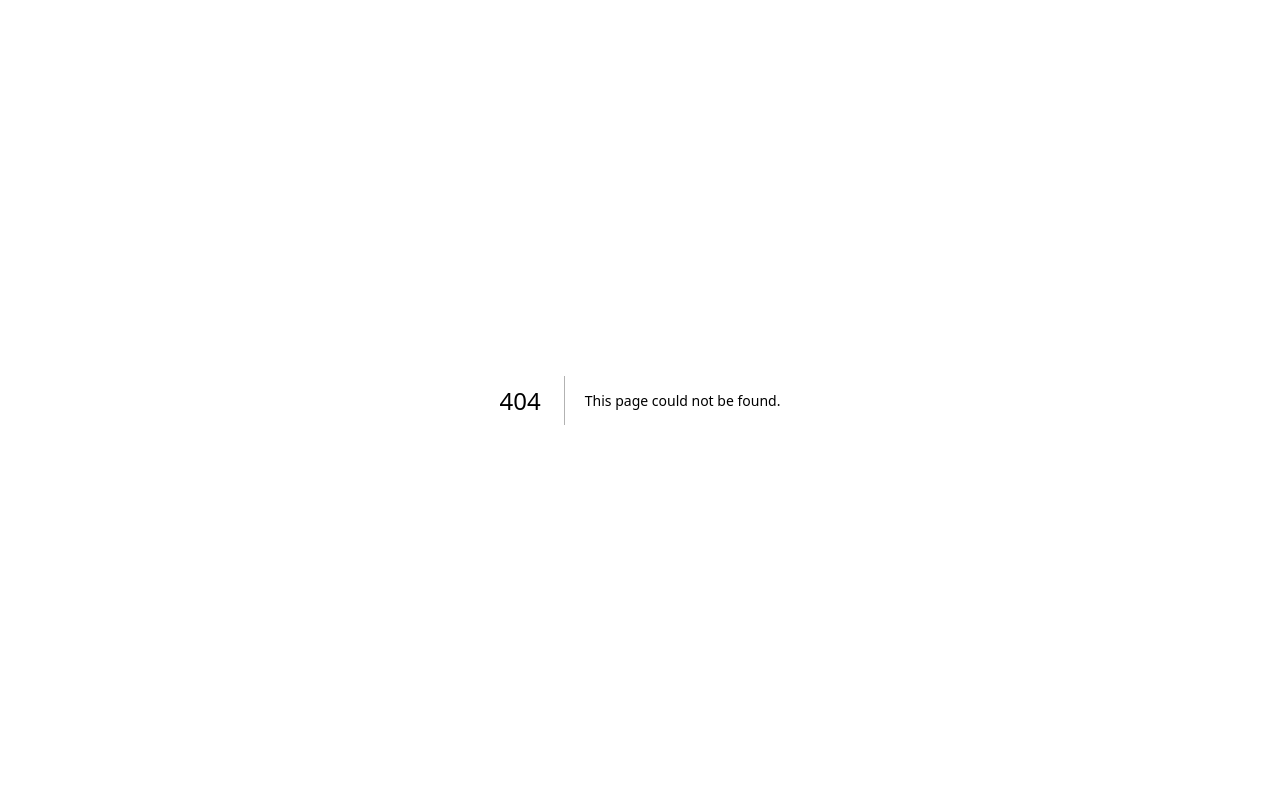
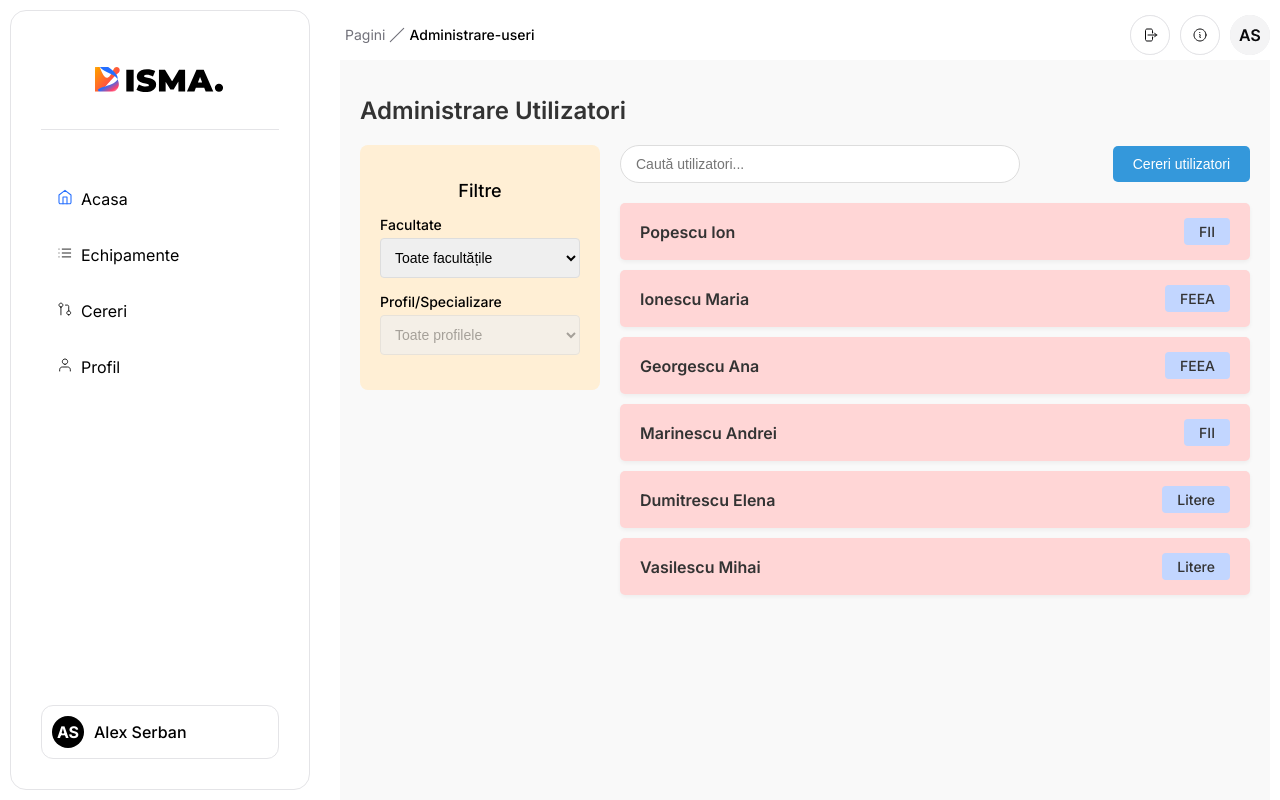
Before and after one commit to IP2B2/Front-End, a Next.js app: page /home/administrare-useri in a window 1280 px wide. Before the commit this address had no page. Built offline with nearby package versions, Linux system fonts and the light colour scheme.

Commit message:
#084-implementare-defectuoasa

```diff
--- /dev/null
+++ b/src/app/home/administrare-useri/administrareUseri.module.css
@@ -0,0 +1,168 @@
+.pageContainer {
+  width: 100%;
+  padding: 20px;
+  background-color: #f9f9f9;
+  min-height: 100vh;
+}
+
+.pageHeader {
+  margin-bottom: 20px;
+}
+
+.pageTitle {
+  font-size: 24px;
+  font-weight: 600;
+  color: #333;
+}
+
+.pageContent {
+  display: flex;
+  gap: 20px;
+}
+
+.sidebar {
+  width: 240px;
+  flex-shrink: 0;
+}
+
+.filterSection {
+  background-color: #ffefd5;
+  border-radius: 8px;
+  padding: 20px;
+}
+
+.filterTitle {
+  font-size: 18px;
+  margin-bottom: 15px;
+  font-weight: 500;
+  text-align: center;
+}
+
+.filterGroup {
+  margin-bottom: 15px;
+}
+
+.filterLabel {
+  display: block;
+  margin-bottom: 5px;
+  font-weight: 500;
+  font-size: 14px;
+}
+
+.filterSelect {
+  width: 100%;
+  padding: 10px;
+  border: 1px solid #ddd;
+  border-radius: 4px;
+  font-size: 14px;
+}
+
+.filterSelect:disabled {
+  background-color: #f0f0f0;
+  cursor: not-allowed;
+}
+
+.mainContent {
+  flex: 1;
+}
+
+.searchContainer {
+  display: flex;
+  justify-content: space-between;
+  align-items: center;
+  margin-bottom: 20px;
+}
+
+.searchInput {
+  flex: 1;
+  max-width: 400px;
+  padding: 10px 15px;
+  border: 1px solid #ddd;
+  border-radius: 20px;
+  font-size: 14px;
+}
+
+.cereriButton {
+  padding: 10px 20px;
+  background-color: #3498db;
+  color: white;
+  border: none;
+  border-radius: 5px;
+  font-size: 14px;
+  font-weight: 500;
+  cursor: pointer;
+  transition: background-color 0.2s;
+}
+
+.cereriButton:hover {
+  background-color: #2980b9;
+}
+
+.usersListContainer {
+  display: flex;
+  flex-direction: column;
+  gap: 10px;
+}
+
+.userListingContainer {
+  display: flex;
+  justify-content: space-between;
+  align-items: center;
+  padding: 15px 20px;
+  background-color: #ffd6d6;
+  border-radius: 5px;
+  box-shadow: 0 2px 4px rgba(0,0,0,0.05);
+}
+
+.userName {
+  font-size: 16px;
+  font-weight: 600;
+  color: #333;
+}
+
+.userLabel {
+  padding: 5px 15px;
+  background-color: #c2d6ff;
+  border-radius: 4px;
+  font-size: 14px;
+  font-weight: 500;
+  color: #333;
+}
+
+.noResults {
+  padding: 20px;
+  text-align: center;
+  color: #666;
+  background-color: #f0f0f0;
+  border-radius: 5px;
+}
+
+.loading {
+  width: 100%;
+  height: 100vh;
+  display: flex;
+  justify-content: center;
+  align-items: center;
+  font-size: 18px;
+  color: #555;
+}
+
+@media (max-width: 768px) {
+  .pageContent {
+    flex-direction: column;
+  }
+
+  .sidebar {
+    width: 100%;
+  }
+
+  .searchContainer {
+    flex-direction: column;
+    align-items: stretch;
+    gap: 10px;
+  }
+
+  .searchInput {
+    max-width: none;
+  }
+}
--- /dev/null
+++ b/src/app/home/administrare-useri/page.js
@@ -0,0 +1,149 @@
+'use client'
+
+import { useState, useEffect } from 'react';
+import styles from './administrareUseri.module.css';
+import { useRouter } from 'next/navigation';
+import SearchAndFilter from '@/lib/components/home/echipamente/SearchAndFilter';
+
+// Mock data pentru demonstrație
+const usersData = [
+  { id: 1, nume: 'Popescu', prenume: 'Ion', facultate: 'FII', subfacultate: 'Informatica', nume_complet: 'Popescu Ion' },
+  { id: 2, nume: 'Ionescu', prenume: 'Maria', facultate: 'FEEA', subfacultate: 'Management', nume_complet: 'Ionescu Maria' },
+  { id: 3, nume: 'Georgescu', prenume: 'Ana', facultate: 'FEEA', subfacultate: 'Economie', nume_complet: 'Georgescu Ana' },
+  { id: 4, nume: 'Marinescu', prenume: 'Andrei', facultate: 'FII', subfacultate: 'Calculatoare', nume_complet: 'Marinescu Andrei' },
+  { id: 5, nume: 'Dumitrescu', prenume: 'Elena', facultate: 'Litere', subfacultate: 'Romana', nume_complet: 'Dumitrescu Elena' },
+  { id: 6, nume: 'Vasilescu', prenume: 'Mihai', facultate: 'Litere', subfacultate: 'Engleza', nume_complet: 'Vasilescu Mihai' },
+];
+
+export default function AdministrareUseriPage() {
+  const router = useRouter();
+  const [isClient, setIsClient] = useState(false);
+  const [searchQuery, setSearchQuery] = useState('');
+  const [selectedFilters, setSelectedFilters] = useState({
+    facultate: '',
+    subfacultate: ''
+  });
+
+  useEffect(() => {
+    setIsClient(true);
+  }, []);
+
+  const handleCereriClick = () => {
+    router.push('/home/cereri-utilizatori');
+  };
+
+  // Filtrează utilizatorii în funcție de căutare și filtre
+  const filteredUsers = usersData.filter(user => {
+    const matchesSearch = !searchQuery ||
+      user.nume_complet.toLowerCase().includes(searchQuery.toLowerCase());
+
+    const matchesFacultate = !selectedFilters.facultate ||
+      user.facultate === selectedFilters.facultate;
+
+    const matchesSubfacultate = !selectedFilters.subfacultate ||
+      user.subfacultate === selectedFilters.subfacultate;
+
+    return matchesSearch && matchesFacultate && matchesSubfacultate;
+  });
+
+  // Extrage opțiunile disponibile pentru filtre
+  const facultatiOptions = [...new Set(usersData.map(user => user.facultate))];
+  const subfacultatiOptions = selectedFilters.facultate ?
+    [...new Set(usersData
+      .filter(user => user.facultate === selectedFilters.facultate)
+      .map(user => user.subfacultate))] : [];
+
+  if (!isClient) {
+    return <div className={styles.loading}>Se încarcă...</div>;
+  }
+
+  return (
+    <div className={styles.pageContainer}>
+      <div className={styles.pageHeader}>
+        <h1 className={styles.pageTitle}>Administrare Utilizatori</h1>
+      </div>
+
+      <div className={styles.pageContent}>
+        <div className={styles.sidebar}>
+          <div className={styles.filterSection}>
+            <h2 className={styles.filterTitle}>Filtre</h2>
+
+            <div className={styles.filterGroup}>
+              <label className={styles.filterLabel}>Facultate</label>
+              <select
+                className={styles.filterSelect}
+                value={selectedFilters.facultate}
+                onChange={(e) => setSelectedFilters({
+                  ...selectedFilters,
+                  facultate: e.target.value,
+                  subfacultate: '' // Resetăm subfacultatea când se schimbă facultatea
+                })}
+              >
+                <option value="">Toate facultățile</option>
+                {facultatiOptions.map(fac => (
+                  <option key={fac} value={fac}>{fac}</option>
+                ))}
+              </select>
+            </div>
+
+            <div className={styles.filterGroup}>
+              <label className={styles.filterLabel}>Profil/Specializare</label>
+              <select
+                className={styles.filterSelect}
+                value={selectedFilters.subfacultate}
+                onChange={(e) => setSelectedFilters({
+                  ...selectedFilters,
+                  subfacultate: e.target.value
+                })}
+                disabled={!selectedFilters.facultate}
+              >
+                <option value="">Toate profilele</option>
+                {subfacultatiOptions.map(sub => (
+                  <option key={sub} value={sub}>{sub}</option>
+                ))}
+              </select>
+            </div>
+          </div>
+        </div>
+
+        <div className={styles.mainContent}>
+          <div className={styles.searchContainer}>
+            <input
+              type="text"
+              className={styles.searchInput}
+              placeholder="Caută utilizatori..."
+              value={searchQuery}
+              onChange={(e) => setSearchQuery(e.target.value)}
+            />
+
+            <button
+              className={styles.cereriButton}
+              onClick={handleCereriClick}
+            >
+              Cereri utilizatori
+            </button>
+          </div>
+
+          <div className={styles.usersListContainer}>
+            {filteredUsers.length > 0 ? (
+              filteredUsers.map(user => (
+                <div key={user.id} className={styles.userListingContainer}>
+                  <div className={styles.userName}>
+                    {user.nume} {user.prenume}
+                  </div>
+                  <div className={styles.userLabel}>
+                    {user.facultate}
+                  </div>
+                </div>
+              ))
+            ) : (
+              <div className={styles.noResults}>
+                Nu s-au găsit utilizatori care să corespundă criteriilor de căutare.
+              </div>
+            )}
+          </div>
+        </div>
+      </div>
+    </div>
+  );
+}
```
